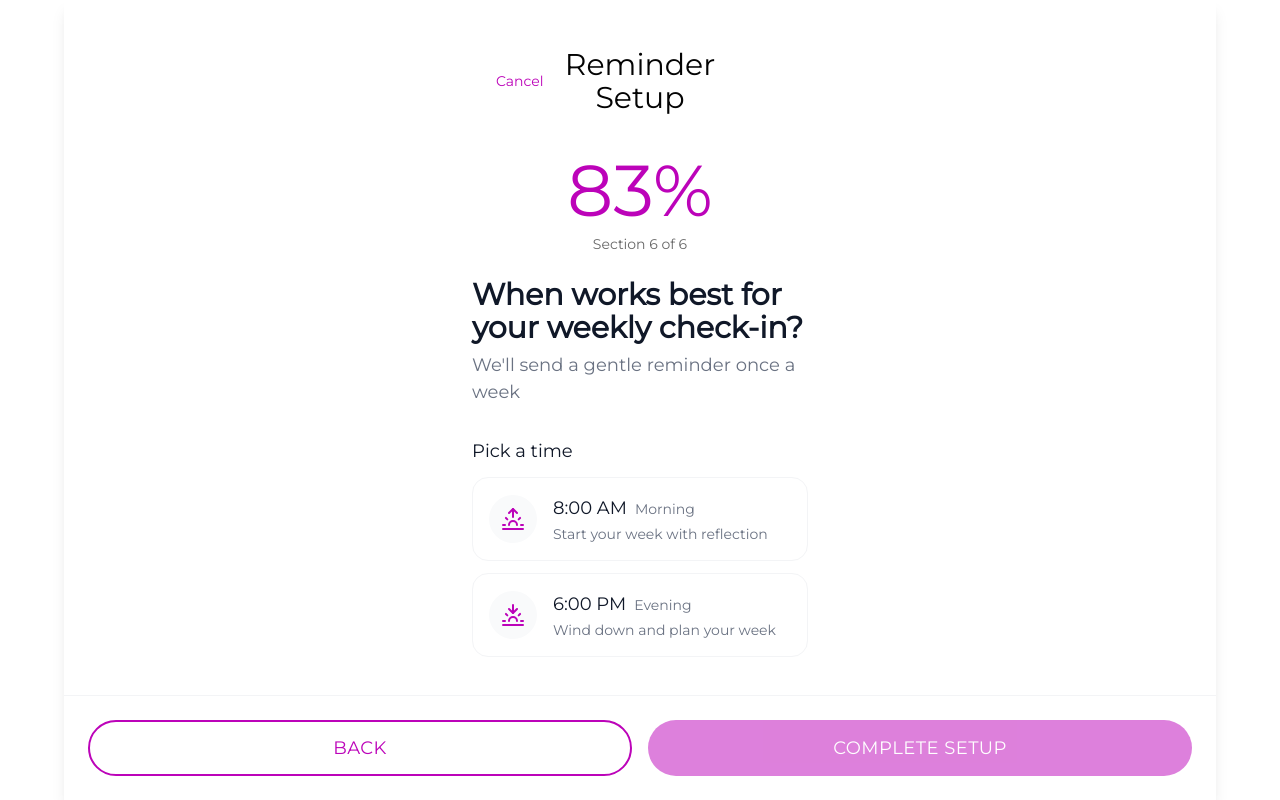
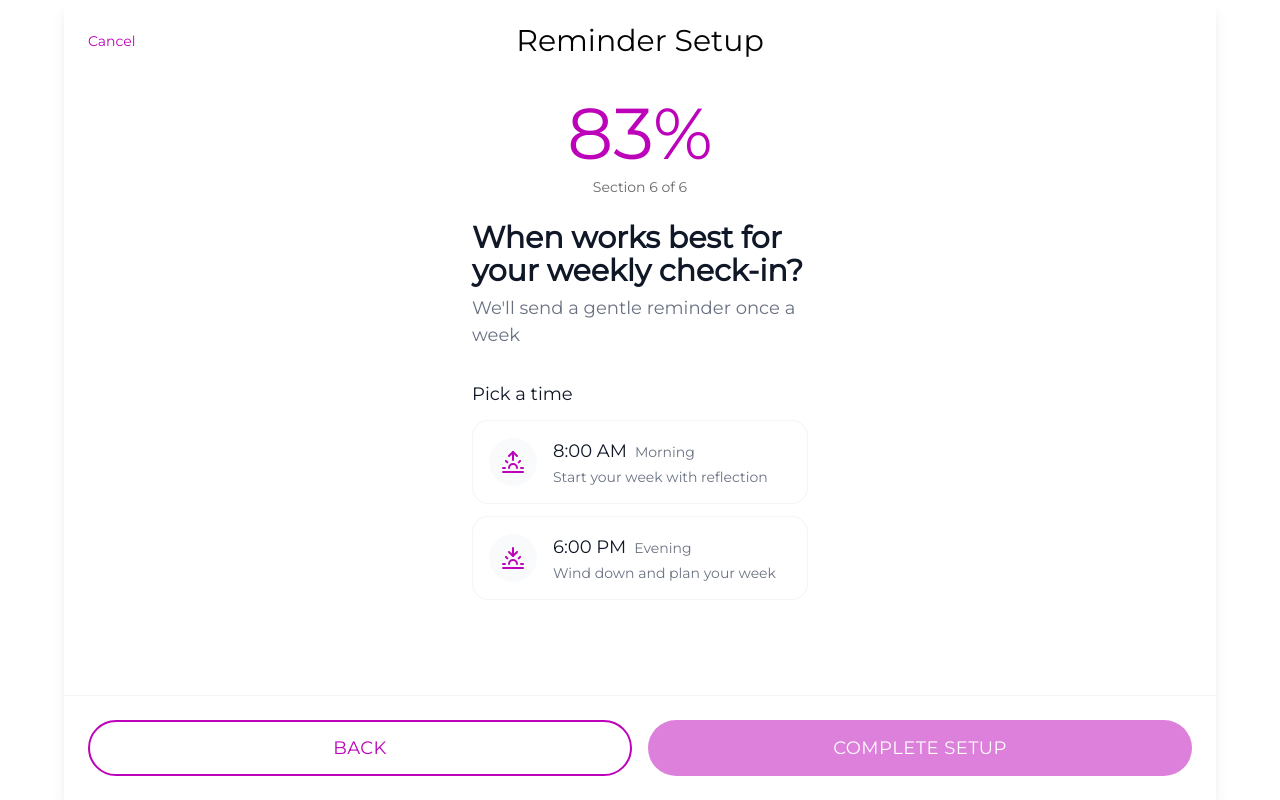
Before and after one commit to Scottish-Tech-Army/BulildU, a Next.js app: page /onboarding/reminder in a window 1280 px wide. Built offline with nearby package versions, Linux system fonts and the light colour scheme.

Commit message:
fix: move WizardHeader outside centered container for proper Cancel alignment

```diff
--- a/src/app/onboarding/baseline/page.tsx
+++ b/src/app/onboarding/baseline/page.tsx
@@ -122,8 +122,8 @@
   return (
     <FullScreenLayout bgClass="bg-white">
       <div className="flex-1 overflow-y-auto">
-        <div className="max-w-sm mx-auto px-6 py-6">
-          <WizardHeader title="Baseline Quiz" onCancel={handleCancel} />
+        <WizardHeader title="Baseline Quiz" onCancel={handleCancel} />
+        <div className="max-w-sm mx-auto px-6 pb-6">
 
           {/* Large animated progress percentage */}
           <ProgressDisplay
--- a/src/app/onboarding/reminder/page.tsx
+++ b/src/app/onboarding/reminder/page.tsx
@@ -59,8 +59,8 @@
   return (
     <FullScreenLayout bgClass="bg-white">
       <div className="flex-1 overflow-y-auto">
-        <div className="max-w-sm mx-auto px-6 py-6">
-          <WizardHeader title="Reminder Setup" onCancel={() => router.push("/onboarding/welcome")} />
+        <WizardHeader title="Reminder Setup" onCancel={() => router.push("/onboarding/welcome")} />
+        <div className="max-w-sm mx-auto px-6 pb-6">
 
           {/* Large animated progress percentage - 5/6 complete */}
           <ProgressDisplay
```
